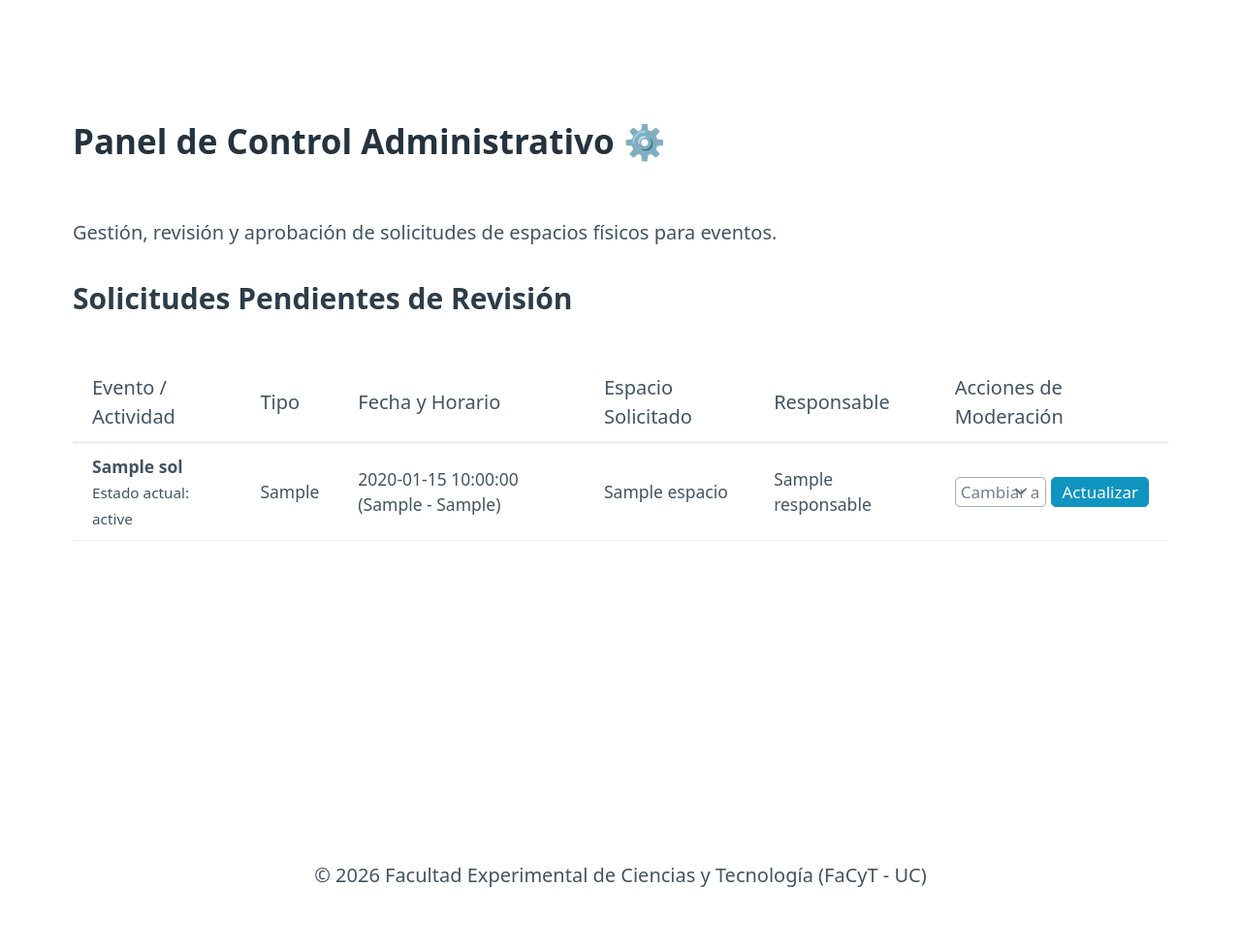
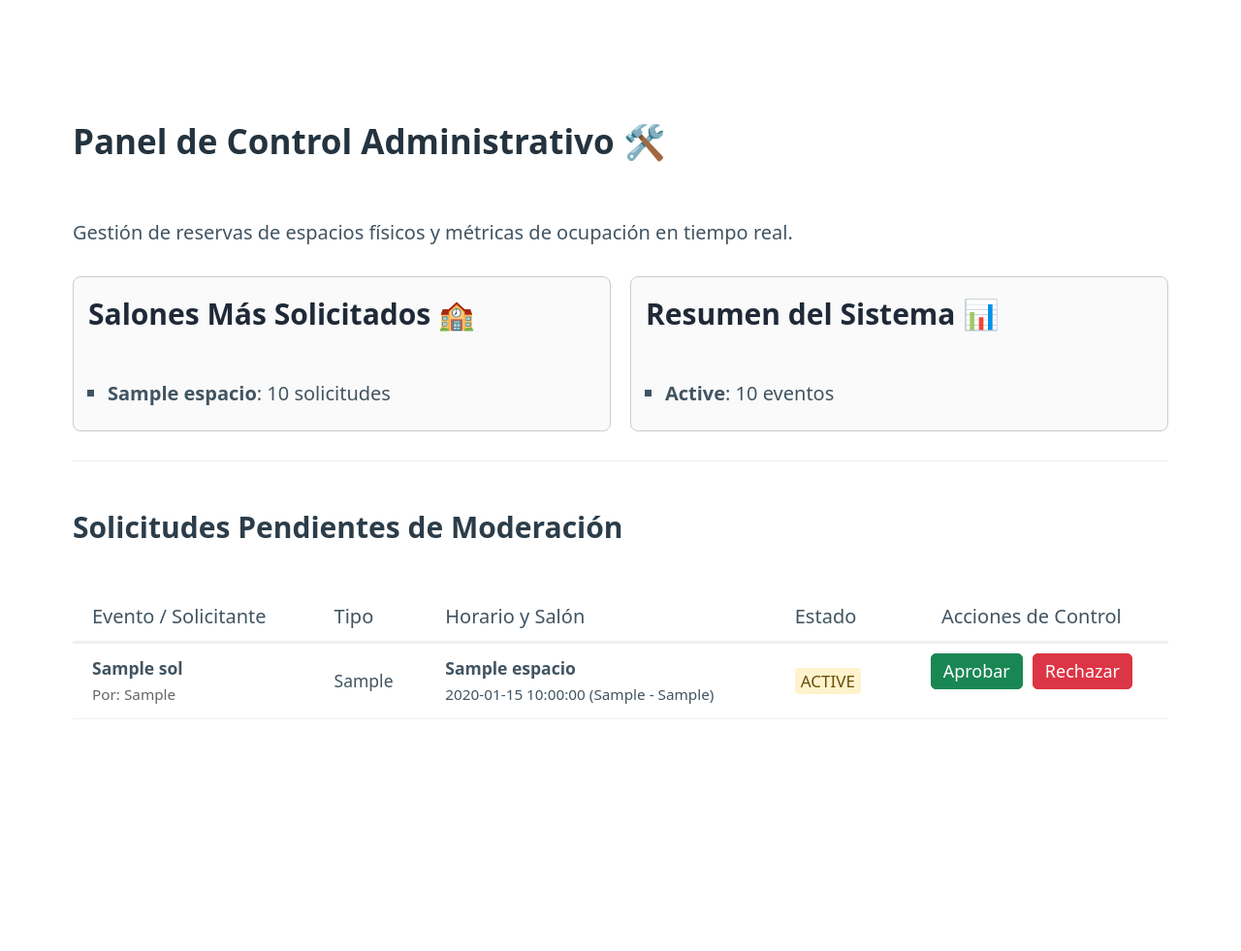
Before and after one commit to Yosismararcia/sistema_eventos_facyt, a Flask app: template templates/admin.html in a window 1280 px wide. Shown: the part 71-1052 px from the top of the page at 97% size. Before the commit the page ends 986 px from the top, so only its background shows below. Run offline with Flask 3, Linux system fonts and the light colour scheme; the template is opened without the code that fills it: most values are stand-ins (such as "Sample title", 1, 10 or a date in 2020).

Commit message:
Código completo administrativo integrado con analíticas en producción

```diff
--- a/app.py
+++ b/app.py
@@ -195,22 +195,25 @@ def solicitar():
     return render_template('solicitar.html', espacios=espacios)
 
 #nueva modificacion para admin
-# --- RUTA: PANEL DE ADMINISTRACIÓN ---
+# --- RUTA: PANEL ADMINISTRATIVO CON ESTADÍSTICAS ---
 @app.route('/admin')
-def admin_panel():
-    # 1. Protección de Rol: Si no ha iniciado sesión o no es administrativo, denegar acceso
-    if 'usuario_id' not in session or session.get('usuario_role') != 'administrativo' and session.get('usuario_rol') != 'administrativo':
-        flash("Acceso denegado: Se requieren permisos administrativos.", "error")
-        return redirect(url_for('inicio'))
+def admin():
+    # Protección de rol
+    if 'usuario_id' not in session or session.get('usuario_rol') != 'administrativo':
+        flash("Acceso denegado. Se requieren permisos de administrador.", "error")
+        return redirect(url_for('index'))
 
     conexion = obtener_conexion()
     solicitudes = []
+    top_espacios = []
+    conteo_estados = []
+
     try:
         with conexion.cursor() as cursor:
-            # Traer los eventos que están pendientes de gestión (solicitado, en revisión)
+            # 1. Tu consulta original de solicitudes pendientes o en revisión
             cursor.execute("""
                 SELECT e.id, e.titulo, e.tipo_actividad, e.fecha, e.hora_inicio, e.hora_fin, e.estado,
-                       esp.nombre AS espacio, u.nombre AS responsable
+                       esp.nombre AS espacio, u.nombre AS solicitado_por
                 FROM eventos e
                 LEFT JOIN espacios esp ON e.espacio_id = esp.id
                 LEFT JOIN usuarios u ON e.responsable_id = u.id
@@ -218,13 +221,35 @@ def admin_panel():
                 ORDER BY e.fecha ASC;
             """)
             solicitudes = cursor.fetchall()
+
+            # 2. NUEVA CONSULTA: Top espacios más solicitados (Estadística 1)
+            cursor.execute("""
+                SELECT esp.nombre, COUNT(e.id) as total
+                FROM eventos e
+                JOIN espacios esp ON e.espacio_id = esp.id
+                GROUP BY esp.nombre
+                ORDER BY total DESC
+                LIMIT 5;
+            """)
+            top_espacios = cursor.fetchall()
+
+            # 3. NUEVA CONSULTA: Cantidad de eventos por estado (Estadística 2)
+            cursor.execute("""
+                SELECT estado, COUNT(*) as total
+                FROM eventos
+                GROUP BY estado;
+            """)
+            conteo_estados = cursor.fetchall()
+
     except Exception as e:
-        print(f"Error al cargar solicitudes de administración: {e}")
+        print(f"Error en panel administrativo: {e}")
     finally:
         conexion.close()
 
-    return render_template('admin.html', solicitudes=solicitudes)
-
+    return render_template('admin.html',
+                           solicitudes=solicitudes,
+                           top_espacios=top_espacios,
+                           conteo_estados=conteo_estados)
 
 # --- RUTA: ACCIÓN DE MODERACIÓN (CAMBIAR ESTADO) ---
 @app.route('/admin/moderar/<int:evento_id>', methods=['POST'])
--- a/templates/admin.html
+++ b/templates/admin.html
@@ -1,53 +1,93 @@
 {% extends 'base.html' %}
 
-{% block title %}Panel de Administración - FaCyT{% endblock %}
+{% block title %}Panel de Control - FaCyT{% endblock %}
 
 {% block content %}
-<h2>Panel de Control Administrativo ⚙️</h2>
-<p>Gestión, revisión y aprobación de solicitudes de espacios físicos para eventos.</p>
+<h2>Panel de Control Administrativo 🛠️</h2>
+<p>Gestión de reservas de espacios físicos y métricas de ocupación en tiempo real.</p>
+
+<div style="display: flex; gap: 20px; margin-bottom: 30px; flex-wrap: wrap;">
+
+    <div style="flex: 1; min-width: 280px; border: 1px solid #ccc; padding: 15px; border-radius: 8px; background: #fafafa;">
+        <h3 style="margin-top: 0; color: #1f2937;">Salones Más Solicitados 🏫</h3>
+        <ul style="padding-left: 20px; margin-bottom: 0;">
+            {% for espacio in top_espacios %}
+                <li><strong>{{ espacio.nombre }}</strong>: {{ espacio.total }} solicitudes</li>
+            {% else %}
+                <li style="color: #888;">No hay datos de ocupación aún.</li>
+            {% endfor %}
+        </ul>
+    </div>
+
+    <div style="flex: 1; min-width: 280px; border: 1px solid #ccc; padding: 15px; border-radius: 8px; background: #fafafa;">
+        <h3 style="margin-top: 0; color: #1f2937;">Resumen del Sistema 📊</h3>
+        <ul style="padding-left: 20px; margin-bottom: 0;">
+            {% for conteo in conteo_estados %}
+                <li>
+                    <span style="text-transform: capitalize;"><strong>{{ conteo.estado }}</strong></span>: {{ conteo.total }} eventos
+                </li>
+            {% else %}
+                <li style="color: #888;">No hay eventos registrados en el sistema.</li>
+            {% endfor %}
+        </ul>
+    </div>
+</div>
+
+<hr style="border: 0; border-top: 1px solid #eee; margin-bottom: 30px;">
+
+<h3>Solicitudes Pendientes de Moderación</h3>
 
 <section>
-    <h3>Solicitudes Pendientes de Revisión</h3>
     <figure>
         <table>
             <thead>
                 <tr>
-                    <th>Evento / Actividad</th>
+                    <th>Evento / Solicitante</th>
                     <th>Tipo</th>
-                    <th>Fecha y Horario</th>
-                    <th>Espacio Solicitado</th>
-                    <th>Responsable</th>
-                    <th>Acciones de Moderación</th>
+                    <th>Horario y Salón</th>
+                    <th>Estado</th>
+                    <th style="text-align: center;">Acciones de Control</th>
                 </tr>
             </thead>
             <tbody>
                 {% if solicitudes %}
                     {% for sol in solicitudes %}
                     <tr>
-                        <td><strong>{{ sol.titulo }}</strong> <br> <small class="secondary">Estado actual: {{ sol.estado }}</small></td>
+                        <td>
+                            <strong>{{ sol.titulo }}</strong><br>
+                            <small style="color: #666;">Por: {{ sol.solicitado_por }}</small>
+                        </td>
                         <td>{{ sol.tipo_actividad }}</td>
-                        <td>{{ sol.fecha }} ({{ sol.hora_inicio }} - {{ sol.hora_fin }})</td>
-                        <td>{{ sol.espacio }}</td>
-                        <td>{{ sol.responsable }}</td>
                         <td>
-                            <form action="/admin/moderar/{{ sol.id }}" method="POST" style="margin: 0; display: inline-flex; gap: 5px;">
-                                <select name="nuevo_estado" aria-label="Cambiar estado" required style="margin-bottom: 0; padding: 2px 5px; font-size: 0.85rem;">
-                                    <option value="" disabled selected>Cambiar a...</option>
-                                    <option value="aprobado">Aprobar</option>
-                                    <option value="programado">Programar</option>
-                                    <option value="en revisión">Poner en Revisión</option>
-                                    <option value="rechazado">Rechazar</option>
-                                    <option value="cancelado">Cancelar</option>
-                                </select>
-                                <button type="submit" class="primary" style="padding: 2px 10px; margin-bottom: 0; font-size: 0.85rem;">Actualizar</button>
+                            <strong>{{ sol.espacio }}</strong><br>
+                            <small>{{ sol.fecha }} ({{ sol.hora_inicio }} - {{ sol.hora_fin }})</small>
+                        </td>
+                        <td>
+                            <mark style="background-color: #fff3cd; color: #664d03; padding: 2px 6px; border-radius: 4px; font-size: 0.85rem;">
+                                {{ sol.estado | upper }}
+                            </mark>
+                        </td>
+                        <td style="text-align: center;">
+                            <form method="POST" style="display: inline-flex; gap: 10px; margin: 0; padding: 0;">
+                                <input type="hidden" name="evento_id" value="{{ sol.id }}">
+
+                                <button type="submit" name="accion" value="aprobado"
+                                        style="background-color: #198754; border-color: #198754; padding: 4px 12px; font-size: 0.9rem;">
+                                    Aprobar
+                                </button>
+
+                                <button type="submit" name="accion" value="rechazado" class="secondary"
+                                        style="background-color: #dc3545; border-color: #dc3545; color: white; padding: 4px 12px; font-size: 0.9rem;">
+                                    Rechazar
+                                </button>
                             </form>
                         </td>
                     </tr>
                     {% endfor %}
                 {% else %}
                     <tr>
-                        <td colspan="6" style="text-align: center; color: #888;">
-                            No hay solicitudes pendientes en este momento. ✨
+                        <td colspan="5" style="text-align: center; color: #888; padding: 2rem;">
+                            🎉 ¡Al día! No quedan solicitudes pendientes por revisar.
                         </td>
                     </tr>
                 {% endif %}
```
Also changed, not shown: modificacionesdelhtml.txt (+30 -0 lines).
